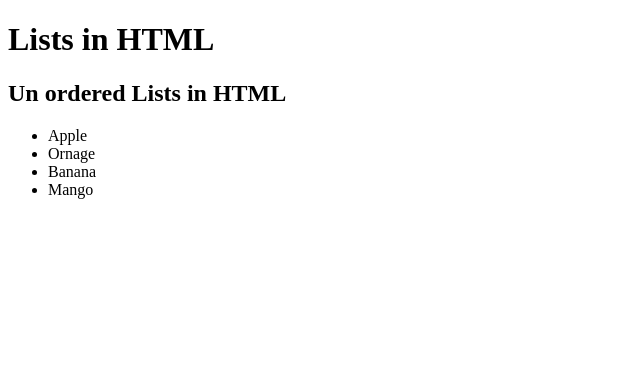
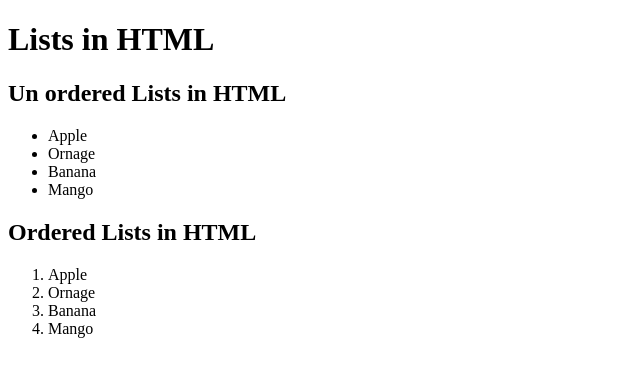
Before and after one commit to abdullah-ahmad-3744/HTML, a plain HTML site: page 02-Lists/inde.html in a window 1280 px wide. Shown: the whole page, without its empty margins (0-640 px from the left). Drawn offline with Linux system fonts and the light colour scheme.

Commit message:
Ordered lists in HTML.

```diff
--- a/02-Lists/inde.html
+++ b/02-Lists/inde.html
@@ -14,5 +14,12 @@
       <li>Banana</li>
       <li>Mango</li>
     </ul>
+    <h2>Ordered Lists in HTML</h2>
+    <ol>
+      <li>Apple</li>
+      <li>Ornage</li>
+      <li>Banana</li>
+      <li>Mango</li>
+    </ol>
   </body>
 </html>
```
